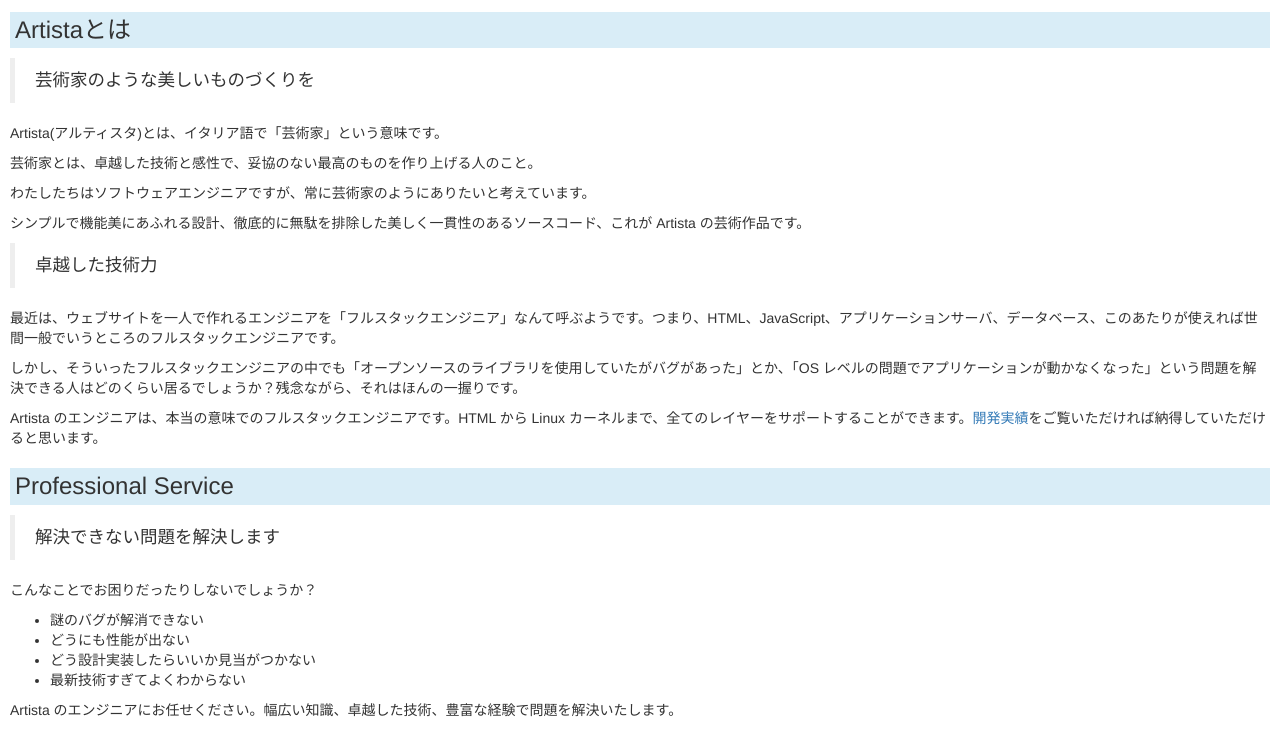
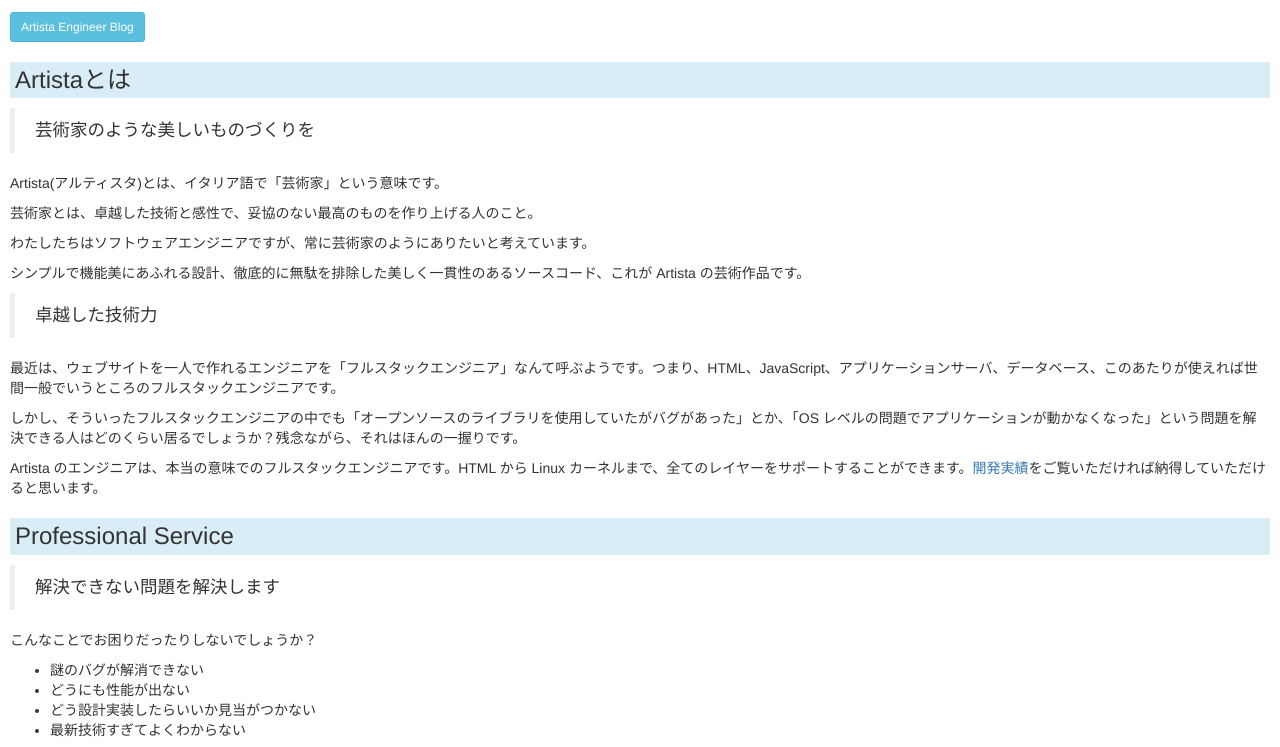
Before and after one commit to Takayoshi-Aoyagi/artista-blue, a website: page index.html in a window 1280 px wide. Shown: the part 88-835 px from the top of the page. Drawn offline with nearby package versions, Linux system fonts and the light colour scheme.

Commit message:
add link to blogger

```diff
--- a/index.html
+++ b/index.html
@@ -33,6 +33,12 @@
     -->
 
     <main style="margin:100px 10px 10px 10px;">
+
+      <a href="https://artista-inc.blogspot.jp/" target="_blank">
+	<span class="btn btn-info btn-sm">
+	  Artista Engineer Blog
+	</span>
+      </a>
 
       <!--
       <div class="panel panel-warning">
```
